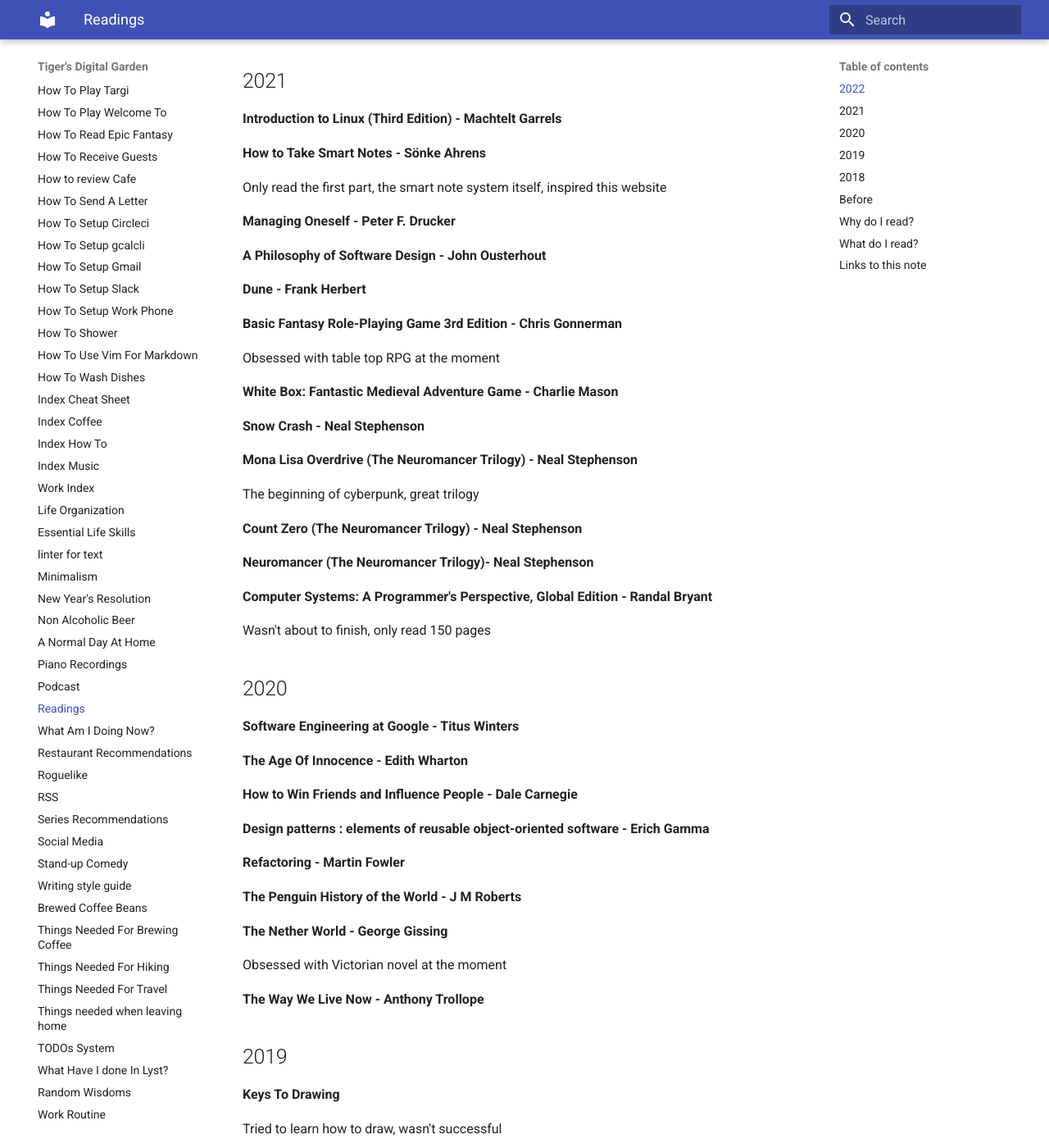
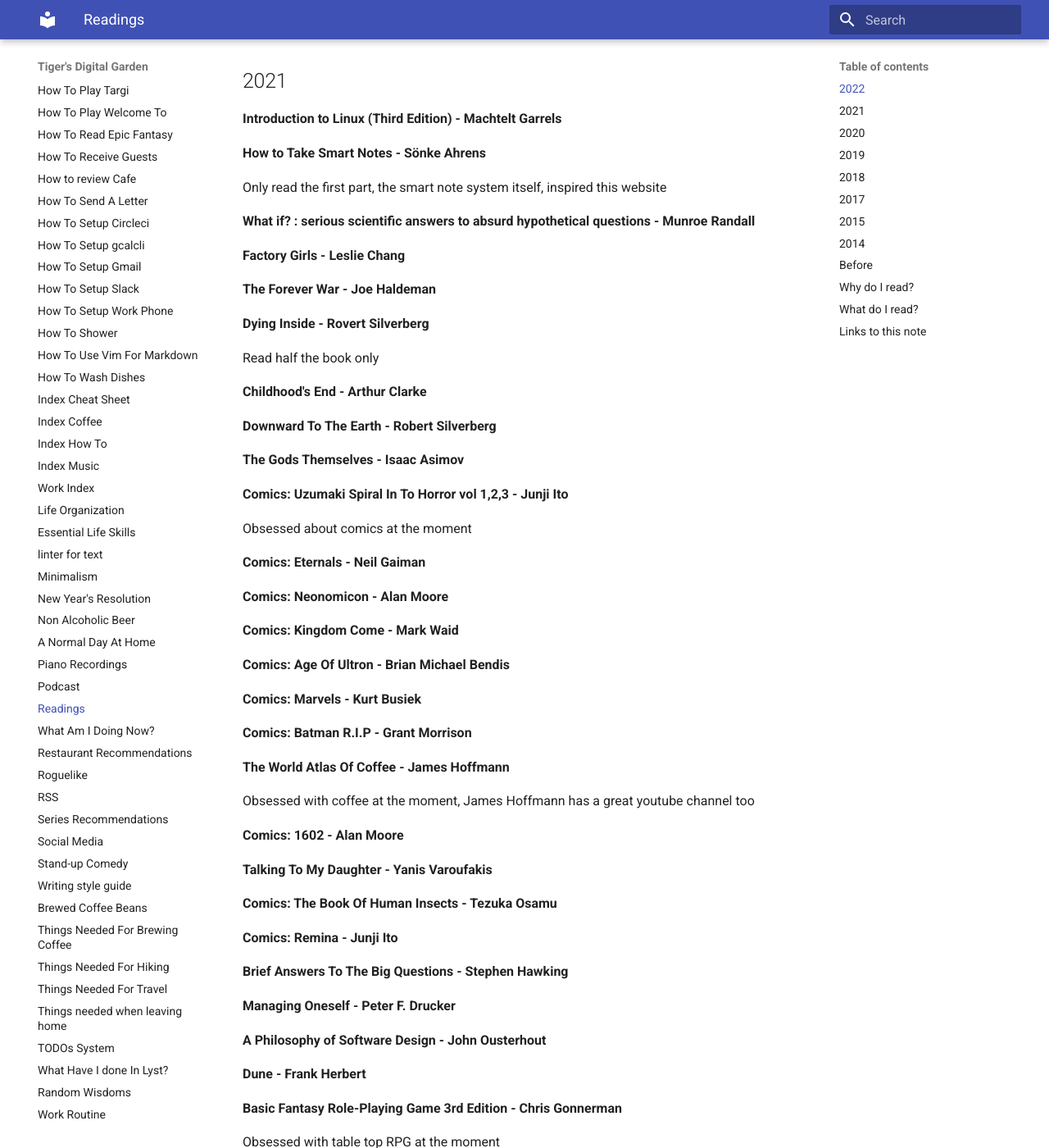
Before and after one commit to ynotstartups/notes, an MkDocs documentation site: the page built from notes/reading.md, in a window 1280 px wide and 1400 px high, scrolled down 1005 px. Shown: the whole window at 82% size. Built offline with MkDocs 1.6.1 and Material for MkDocs 9.7.7, drawn with Linux system fonts in a browser that asks for light colours; some of the changed text lies outside the part shown.

Commit message:
adding more books

```diff
--- a/notes/reading.md
+++ b/notes/reading.md
@@ -49,6 +49,53 @@ Only read for new manager section
 **How to Take Smart Notes - Sönke Ahrens**
 
 Only read the first part, the smart note system itself, inspired this website
+
+**What if? : serious scientific answers to absurd hypothetical questions -
+Munroe Randall**
+
+**Factory Girls - Leslie Chang**
+
+**The Forever War - Joe Haldeman**
+
+**Dying Inside - Rovert Silverberg**
+
+Read half the book only
+
+**Childhood's End - Arthur Clarke**
+
+**Downward To The Earth - Robert Silverberg**
+
+**The Gods Themselves - Isaac Asimov**
+
+**Comics: Uzumaki Spiral In To Horror vol 1,2,3 - Junji Ito**
+
+Obsessed about comics at the moment
+
+**Comics: Eternals - Neil Gaiman**
+
+**Comics: Neonomicon - Alan Moore**
+
+**Comics: Kingdom Come - Mark Waid**
+
+**Comics: Age Of Ultron - Brian Michael Bendis**
+
+**Comics: Marvels - Kurt Busiek**
+
+**Comics: Batman R.I.P - Grant Morrison**
+
+**The World Atlas Of Coffee - James Hoffmann**
+
+Obsessed with coffee at the moment, James Hoffmann has a great youtube channel too
+
+**Comics: 1602 - Alan Moore**
+
+**Talking To My Daughter - Yanis Varoufakis**
+
+**Comics: The Book Of Human Insects - Tezuka Osamu**
+
+**Comics: Remina - Junji Ito**
+
+**Brief Answers To The Big Questions - Stephen Hawking**
 
 **Managing Oneself - Peter F. Drucker**
 
@@ -132,6 +179,22 @@ Hmm, didn't finish, too difficult
 
 This book makes me start practising minimalism, thank you Marie Kondo!
 
+**In The Miso Soup - Ryu Murakami, Ralph F. McCarthy**
+
+## 2017
+
+**War and Peace (Vintage Classics) - Leo Tolstoy**
+
+**Men Without Women - Haruki Murakami**
+
+## 2015
+
+**Python for Data Analysis - Wes McKinney**
+
+## 2014
+
+**Knowledge is Beautiful - David McCanless**
+
 ## Before
 
 **Outliers**
```
